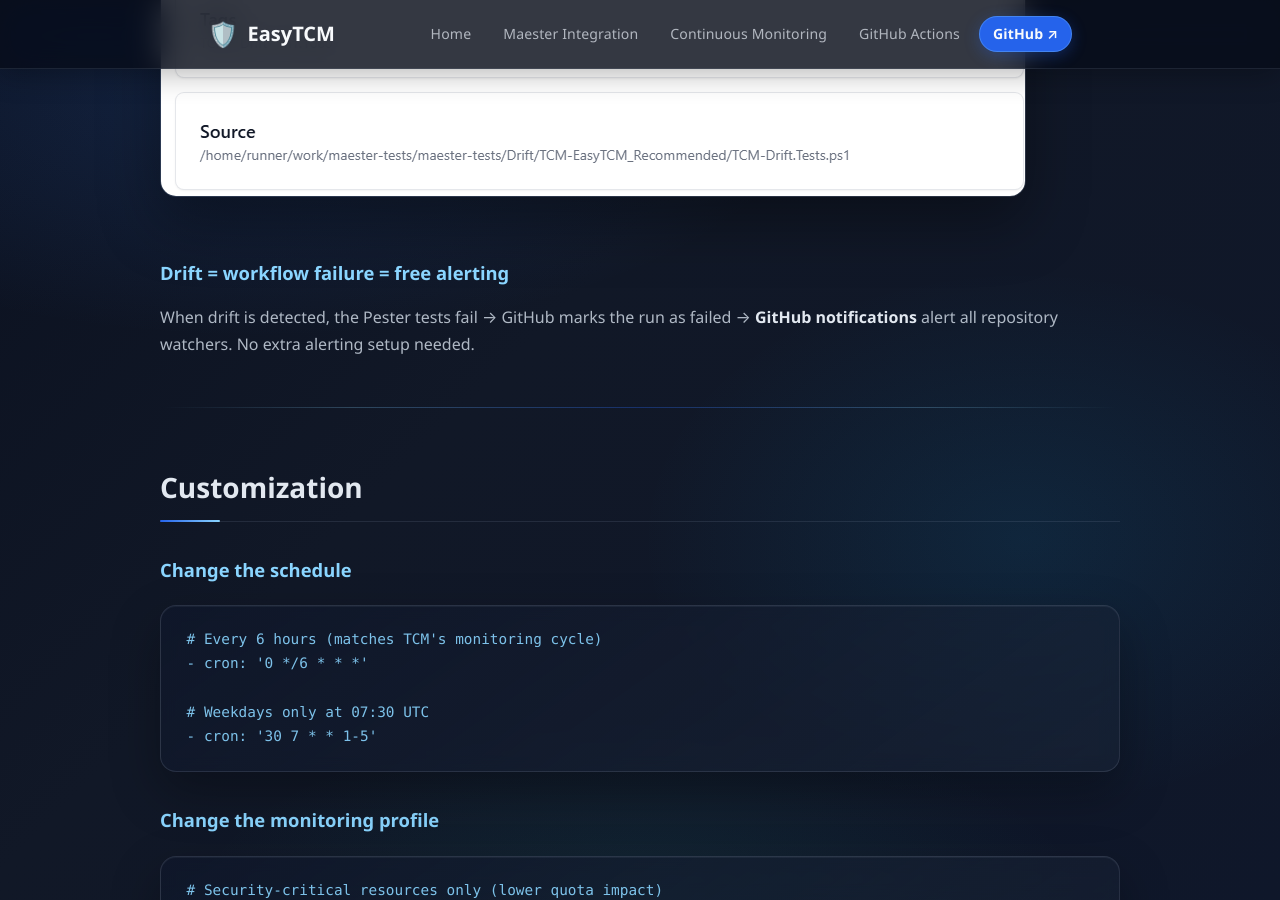
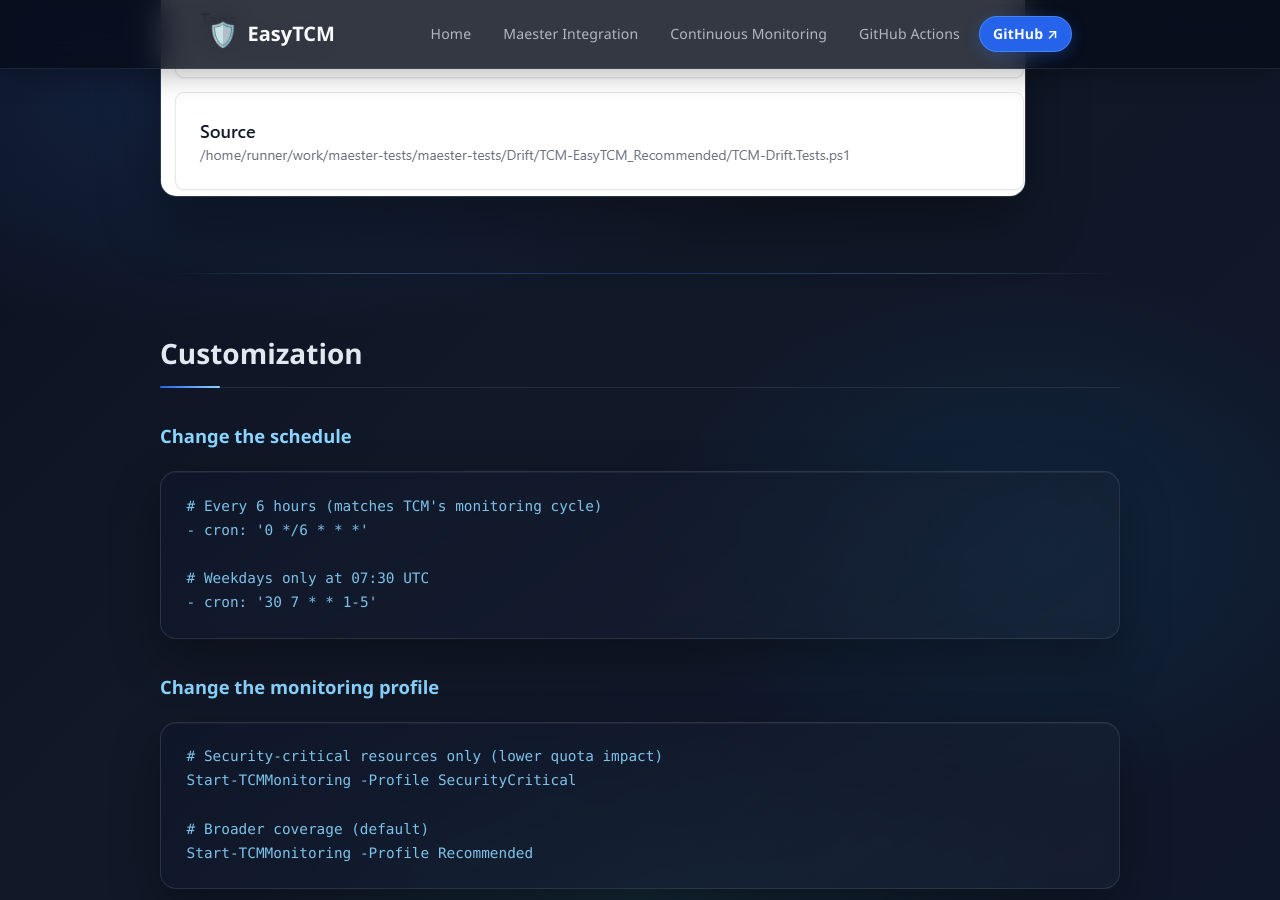
Before and after one commit to kayasax/EasyTCM, a Jekyll site: the page built from docs/github-actions.md, in a window 1280 px wide and 900 px high, scrolled down 4414 px. Built offline with Jekyll 4.4.1, drawn with Linux system fonts in a browser that asks for light colours.

Commit message:
docs: remove false claim about GH notifications on drift

```diff
--- a/docs/github-actions.md
+++ b/docs/github-actions.md
@@ -86,10 +86,6 @@ The HTML report shows property-level drift detail — exactly which property, th
 
 ![4 drifts detected across Entra, Exchange, and Teams](images/maester-drift-detail-4workloads.png)
 
-### Drift = workflow failure = free alerting
-
-When drift is detected, the Pester tests fail → GitHub marks the run as failed → **GitHub notifications** alert all repository watchers. No extra alerting setup needed.
-
 ---
 
 ## Customization
```
